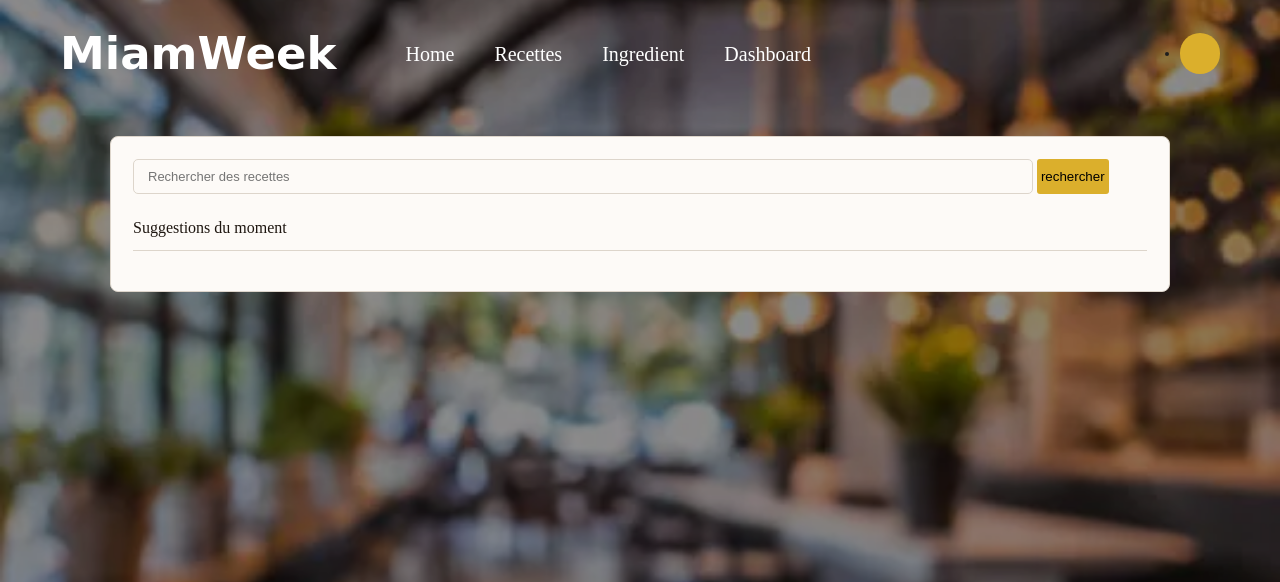
After one commit to Emiliahrabeson/MiamWeek, a PHP site: page /code/app/views/recette/index.php in a window 1280 px wide. The commit adds this page. Shown: the top 582 px of the page. Run offline with PHP 8.4, Linux system fonts and the light colour scheme; the template is opened without the code that fills it, so the values that code supplies are empty.

Commit message:
feat(*): MVC architecture

```diff
--- /dev/null
+++ b/code/app/views/recette/index.php
@@ -0,0 +1,61 @@
+
+<!DOCTYPE html>
+<html lang="fr">
+<head>
+  <meta charset="UTF-8">
+  <meta name="viewport" content="width=device-width, initial-scale=1.0">
+  <title>Recettes</title>
+  <link rel="stylesheet" href="/css/recette.css">
+</head>
+<body>
+
+<div class="navbar">
+  <h1 class="titre">MiamWeek</h1>
+  <div class="link">
+    <ul>
+      <li><a href="index.php?page=home">Home</a></li>
+      <li><a href="index.php?page=recette">Recettes</a></li>
+      <li><a href="index.php?page=ingredient">Ingredient</a></li>
+      <li><a href="index.php?page=dashboard">Dashboard</a></li>
+    </ul>
+  </div>
+  <div class="avatar">
+      <ul>
+          <li class="up"><a href="index.php?page=profile"><?=$nom_user?></a></li>
+      </ul>
+  </div>
+</div>
+
+<div class="wrap">
+
+<div class="panel">
+    <div class="search-bar">
+    <form method="POST" action="">
+        <input type="text" class="search-input" name="search" placeholder="Rechercher des recettes">
+        <input type="submit" value="rechercher" class="submit">
+    </form>
+  </div>
+
+    <div class="panel-titre">Suggestions du moment</div>
+    <div class="sug-grid">
+      <?php $data = empty($res) ? $suggestions : $res;
+      foreach ($data as $s): ?>
+      <div class="sug-card">
+        <img src="<?= htmlspecialchars($s['image_url']) ?>"
+             alt="<?= htmlspecialchars($s['nom_recette']) ?>"
+        >
+        <div class="sug-card-body">
+          <h4><?= htmlspecialchars($s['nom_recette']) ?></h4>
+          <p><?= htmlspecialchars($s['categories']) ?> : <span class="kcal"><?= (int)$s['calories_total'] ?> kcal</span></p>
+            <a class="sug-card-body" href="index.php?page=recette&favori=<?= $s['id_recette'] ?>">
+              Ajouter aux favoris
+          </a>
+        </div>
+      </div>
+      <?php endforeach; ?>
+    </div>
+  </div>
+
+</div>
+</body>
+</html>
--- /dev/null
+++ b/code/public/css/recette.css
@@ -0,0 +1,231 @@
+*,
+*::before,
+*::after {
+  box-sizing: border-box;
+  margin: 0;
+  padding: 0;
+}
+
+:root {
+  --bg: #f5f0eb;
+  --card: #fdfaf7;
+  --brand: #b8622a;
+  --brand2: #8f4a1e;
+  --text: #1e1610;
+  --muted: #8a7566;
+  --border: #ddd5cb;
+  --danger: #c0392b;
+  --success: #2e7d52;
+  --accent: #e8c49a;
+}
+
+body {
+  background:
+    linear-gradient(rgba(0, 0, 0, 0.45), rgba(0, 0, 0, 0.45)),
+    url("/images/background2.webp") center/cover fixed;
+  font-family: "DM Sans", sans-serif;
+  color: var(--text);
+  font-size: 14px;
+  line-height: 1.5;
+}
+
+.navbar {
+  display: flex;
+  align-items: center;
+  justify-content: space-between;
+  padding: 20px 60px;
+  background-color: rgba(255, 255, 255, 0);
+}
+
+.titre {
+  font-family: "Dancing Script", cursive;
+  font-size: 45px;
+  margin: 0;
+  color: #fff;
+}
+.link {
+  padding-right: 300px;
+}
+
+.link ul {
+  display: flex;
+  list-style: none;
+  gap: 40px;
+  margin: 0;
+  padding: 0;
+  color: #fff;
+}
+
+.link li {
+  font-size: 20px;
+  font-family: Playfair Display;
+}
+
+.link li {
+  cursor: pointer;
+  transition: 0.3s;
+}
+
+a {
+  text-decoration: none;
+  color: #fff;
+}
+
+.avatar a {
+  color: #1e1e1e;
+  font-weight: bold;
+}
+.up {
+  background-color: #dbaf2c;
+  padding: 10px 20px;
+  border-radius: 20px;
+  color: #1e1e1e;
+  cursor: pointer;
+}
+.wrap {
+  max-width: 1100px;
+  margin: 0 auto;
+  padding: 28px 20px;
+}
+
+.search-bar {
+  display: flex;
+  gap: 8px;
+  margin-bottom: 22px;
+}
+
+.search-input {
+  width: 900px;
+  flex: 1;
+  border: 1px solid var(--border);
+  border-radius: 5px;
+  padding: 9px 14px;
+  font-family: inherit;
+  font-size: 13px;
+  background: var(--card);
+  outline: none;
+  transition: border-color 0.15s;
+}
+.submit {
+  padding: 10px 4px 10px 4px;
+  background-color: #dbaf2c;
+  border: none;
+  cursor: pointer;
+  border-radius: 3px;
+}
+
+.panel {
+  background: var(--card);
+  border: 1px solid var(--border);
+  border-radius: 8px;
+  padding: 22px;
+  margin-bottom: 22px;
+}
+.panel-titre {
+  font-family: "Playfair Display", serif;
+  font-size: 16px;
+  font-weight: 500;
+  margin-bottom: 18px;
+  padding-bottom: 10px;
+  border-bottom: 1px solid var(--border);
+  color: var(--text);
+}
+.panel-titre small {
+  font-family: "DM Sans", sans-serif;
+  font-size: 12px;
+  color: var(--muted);
+  font-weight: 300;
+}
+
+.sug-grid {
+  display: grid;
+  grid-template-columns: repeat(auto-fill, minmax(138px, 1fr));
+  gap: 12px;
+}
+.sug-card {
+  border: 1px solid var(--border);
+  border-radius: 6px;
+  overflow: hidden;
+  cursor: pointer;
+  transition:
+    box-shadow 0.2s,
+    transform 0.2s;
+  background: var(--bg);
+}
+.sug-card:hover {
+  box-shadow: 0 6px 18px rgba(184, 98, 42, 0.15);
+  transform: translateY(-2px);
+}
+.sug-card img {
+  width: 100%;
+  height: 82px;
+  object-fit: cover;
+  display: block;
+}
+.sug-card-body {
+  padding: 8px 10px;
+}
+.sug-card-body h4 {
+  font-size: 12px;
+  font-weight: 500;
+  white-space: nowrap;
+  overflow: hidden;
+  text-overflow: ellipsis;
+  margin-bottom: 2px;
+}
+.sug-card-body p {
+  font-size: 11px;
+  color: var(--muted);
+}
+
+.week-grid {
+  display: grid;
+  grid-template-columns: repeat(7, 1fr);
+  gap: 8px;
+}
+
+table {
+  width: 100%;
+  border-collapse: collapse;
+  font-size: 13px;
+}
+th {
+  text-align: left;
+  padding: 8px 11px;
+  border-bottom: 2px solid var(--border);
+  color: var(--muted);
+  font-size: 11px;
+  text-transform: uppercase;
+  letter-spacing: 0.8px;
+  font-weight: 500;
+}
+td {
+  padding: 11px;
+  border-bottom: 1px solid var(--border);
+  vertical-align: middle;
+}
+tr:last-child td {
+  border-bottom: none;
+}
+
+.kcal {
+  color: var(--brand);
+  font-weight: 600;
+  font-size: 12px;
+}
+.fav-btn {
+  display: block;
+  margin-top: 10px;
+  text-align: center;
+  text-decoration: none;
+  background: #b8622a;
+  color: white;
+  padding: 8px;
+  border-radius: 8px;
+  font-size: 13px;
+  transition: 0.2s;
+}
+
+.fav-btn:hover {
+  background: #8f4a1e;
+}
```
Also changed, not shown: code/app/controllers/IngredientController.php (added, +39 -0 lines), code/app/controllers/RecetteController.php (added, +38 -0 lines), code/app/core/Router.php (+12 -0 lines), code/app/models/Ingredient.php (added, +130 -0 lines), code/app/models/Recette.php (added, +68 -0 lines), code/app/views/home/index.php (+5 -7 lines), code/app/controllers/HomeController.php (line endings or trailing spaces), code/app/views/ingredient/index.php (added).
